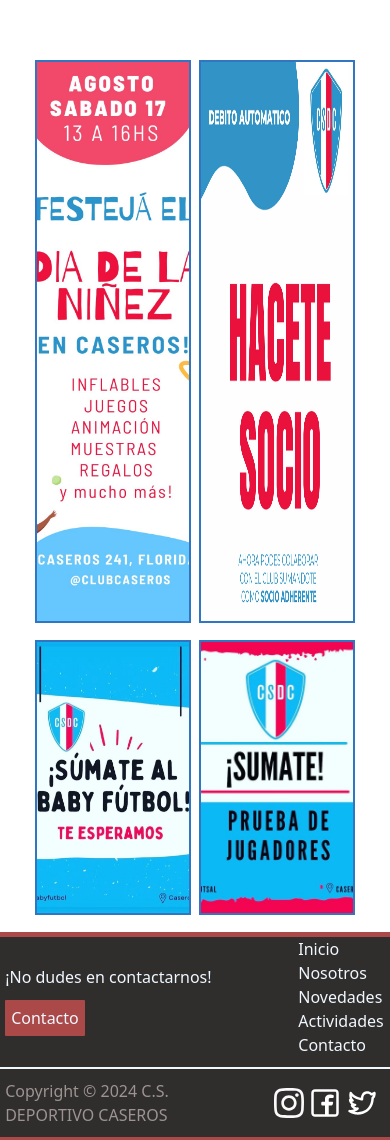
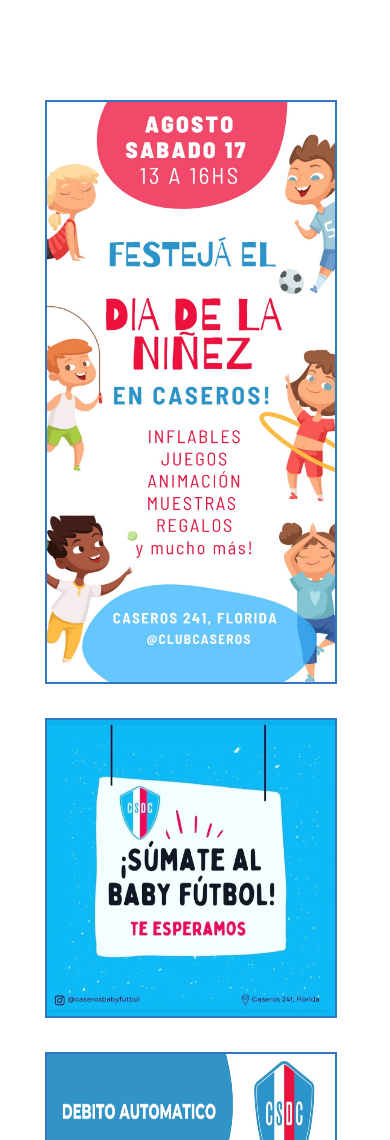
Before and after one commit to tomassciarrillo/ClubCaseros, a website: page pages/novedades.html in a window 390 px wide. Shown: the part 2474-3614 px from the top of the page. Drawn offline with nearby package versions, Linux system fonts and the light colour scheme.

Commit message:
Noveno commit

```diff
--- a/pages/novedades.html
+++ b/pages/novedades.html
@@ -101,7 +101,7 @@
                 <div class="grilla-novedades-dos">
                     <img src="../imagenes/novedades-baby.jpg" alt="" class="imagen-grilla-novedades">
                 </div>
-                <div class="grilla-novedades-dos">
+                <div class="grilla-novedades-dos modificacion-grilla-sm">
                     <img src="../imagenes/novedades-pruebas.jpg" alt="" class="imagen-grilla-novedades">
                 </div>
                 <div class="grilla-novedades-tres">
--- a/scss/styles.scss
+++ b/scss/styles.scss
@@ -260,8 +260,9 @@
 
 .imagen-grilla-nosotros{
     width: 90%;
-    height: 300px;
+    height: 350px;
     border-radius: 3px;
+    border: 3px rgb(255, 255, 255) solid;
 }
 
 .titulo-grilla-nosotros{
@@ -555,32 +556,6 @@
 
 /*MEDIA QUERYS*/
 
-/* SM */
-@media only screen and ( max-width: 576px ){
-    .imagen-nosotros{
-        width: 95%;
-        height: 300px;
-    }
-
-    .contenedor-imagen-nosotros{
-        display: flex;
-        justify-content: center;
-    }
-
-    .row{
-        flex-direction: column;
-    }
-
-    #grilla-contacto .col{
-        margin-bottom: 20px;
-    }
-
-    #grilla-contacto .row{
-        margin-bottom: 0px;
-    }
-}
-
-
 /* LG */
 @media only screen and ( max-width: 992px ){
     #grid-nosotros{
@@ -653,3 +628,50 @@
         width: 100%;
     }
 }
+
+/* SM */
+@media only screen and ( max-width: 576px ){
+    .imagen-nosotros{
+        width: 95%;
+        height: 300px;
+    }
+
+    .contenedor-imagen-nosotros{
+        display: flex;
+        justify-content: center;
+    }
+
+    .row{
+        flex-direction: column;
+    }
+
+    #grilla-contacto .col{
+        margin-bottom: 20px;
+    }
+
+    #grilla-contacto .row{
+        margin-bottom: 0px;
+    }
+
+    .contenedor-grilla-novedades{
+        margin: 100px 0px 250px 0px;
+    }
+
+    #grilla-novedades{
+        grid-template-columns: 75% 0%;
+        grid-template-rows: 275px 275px 300px 275px 275px 300px;
+    }
+
+    .grilla-novedades-dos{
+        grid-row: 3 / 4;
+    }
+
+    .modificacion-grilla-sm{
+        grid-row: 6 / 7;
+    }
+
+    .grilla-novedades-tres{
+        grid-row: 4 / 6;
+        grid-column: 1;
+    }
+}
```
Also changed, not shown: css/styles.css, 1 other file.
